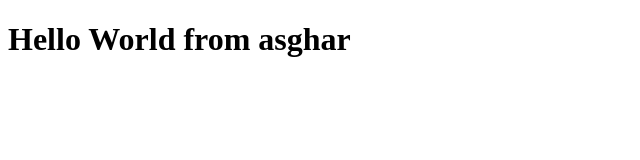
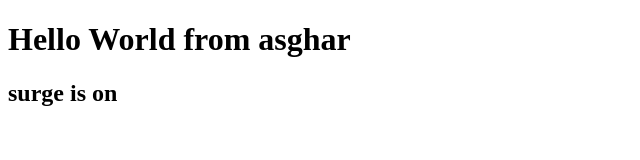
Before and after one commit to asgharibraheembaloch/Bootcamp2020S1, a plain HTML site: page index.html in a window 1280 px wide. Shown: the whole page, without its empty margins (0-640 px from the left). Drawn offline with Linux system fonts and the light colour scheme.

Commit message:
Update index.html
added h2 tag

```diff
--- a/index.html
+++ b/index.html
@@ -7,5 +7,6 @@
 </head>
 <body>
     <h1>Hello World from asghar</h1>
+    <h2>surge is on</h2>
 </body>
 </html>
```
